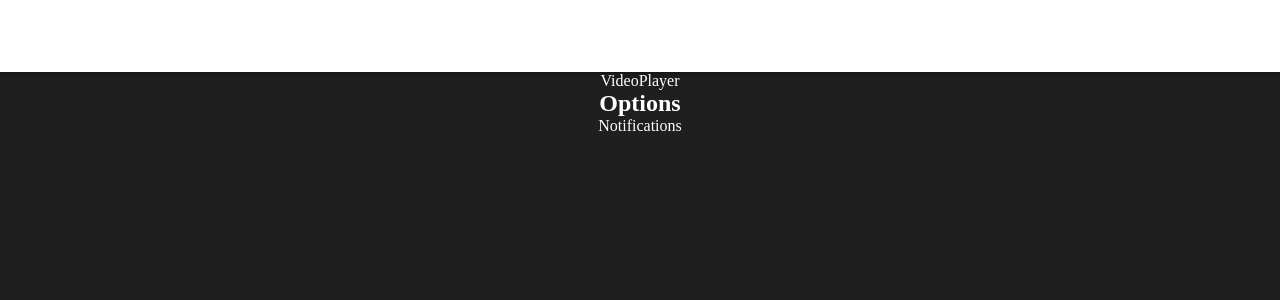
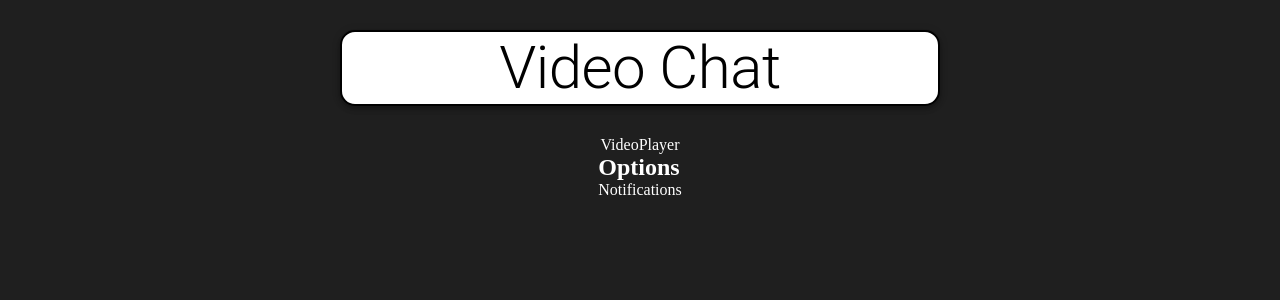
Before and after one commit to 4nth0ny1/react-video-chat-app, a React (Create React App) app in the folder client/: page / in a window 1280 px wide. Shown: the top 300 px of the page. Built offline with nearby package versions, Linux system fonts and the light colour scheme; no server answers.

Commit message:
added SocketContext and shared it with entire app

```diff
--- a/client/src/App.js
+++ b/client/src/App.js
@@ -3,11 +3,40 @@ import { Typography, AppBar } from "@material-ui/core";
 import VideoPlayer from "./components/VideoPlayer";
 import Options from "./components/Options";
 import Notifications from "./components/Notifications";
+import { makeStyles } from "@material-ui/core/styles";
+
+const useStyles = makeStyles((theme) => ({
+  appBar: {
+    borderRadius: 15,
+    margin: "30px 100px",
+    display: "flex",
+    flexDirection: "row",
+    justifyContent: "center",
+    alignItems: "center",
+    width: "600px",
+    border: "2px solid black",
+    color: "black",
+
+    [theme.breakpoints.down("xs")]: {
+      width: "90%",
+    },
+  },
+  image: {
+    marginLeft: "15px",
+  },
+  wrapper: {
+    display: "flex",
+    flexDirection: "column",
+    alignItems: "center",
+    width: "100%",
+  },
+}));
 
 function App() {
+  const classes = useStyles();
   return (
-    <div className="App">
-      <AppBar position="static" color="inherit">
+    <div className={classes.wrapper}>
+      <AppBar position="static" color="inherit" className={classes.appBar}>
         <Typography variant="h2" align="center">
           Video Chat
         </Typography>
--- /dev/null
+++ b/client/src/SocketContext.js
@@ -0,0 +1,111 @@
+import React, { createContext, useState, useRef, useEffect } from "react";
+import { io } from "socket.io-client";
+import Peer from "simple-peer";
+
+const SocketContext = createContext();
+
+const socket = io("http://localhost:5000");
+// const socket = io("https://warm-wildwood-81069.herokuapp.com");
+
+const ContextProvider = ({ children }) => {
+  const [callAccepted, setCallAccepted] = useState(false);
+  const [callEnded, setCallEnded] = useState(false);
+  const [stream, setStream] = useState();
+  const [name, setName] = useState("");
+  const [call, setCall] = useState({});
+  const [me, setMe] = useState("");
+
+  const myVideo = useRef();
+  const userVideo = useRef();
+  const connectionRef = useRef();
+
+  useEffect(() => {
+    navigator.mediaDevices
+      .getUserMedia({ video: true, audio: true })
+      .then((currentStream) => {
+        setStream(currentStream);
+
+        myVideo.current.srcObject = currentStream;
+      });
+
+    socket.on("me", (id) => setMe(id));
+
+    socket.on("callUser", ({ from, name: callerName, signal }) => {
+      setCall({ isReceivingCall: true, from, name: callerName, signal });
+    });
+  }, []);
+
+  const answerCall = () => {
+    setCallAccepted(true);
+
+    const peer = new Peer({ initiator: false, trickle: false, stream });
+
+    peer.on("signal", (data) => {
+      socket.emit("answerCall", { signal: data, to: call.from });
+    });
+
+    peer.on("stream", (currentStream) => {
+      userVideo.current.srcObject = currentStream;
+    });
+
+    peer.signal(call.signal);
+
+    connectionRef.current = peer;
+  };
+
+  const callUser = (id) => {
+    const peer = new Peer({ initiator: true, trickle: false, stream });
+
+    peer.on("signal", (data) => {
+      socket.emit("callUser", {
+        userToCall: id,
+        signalData: data,
+        from: me,
+        name,
+      });
+    });
+
+    peer.on("stream", (currentStream) => {
+      userVideo.current.srcObject = currentStream;
+    });
+
+    socket.on("callAccepted", (signal) => {
+      setCallAccepted(true);
+
+      peer.signal(signal);
+    });
+
+    connectionRef.current = peer;
+  };
+
+  const leaveCall = () => {
+    setCallEnded(true);
+
+    connectionRef.current.destroy();
+
+    window.location.reload();
+  };
+
+  return (
+    <SocketContext.Provider
+      value={{
+        call,
+        callAccepted,
+        myVideo,
+        userVideo,
+        stream,
+        name,
+        setName,
+        callEnded,
+        me,
+        callUser,
+        leaveCall,
+        answerCall,
+      }}
+    >
+      {children}
+    </SocketContext.Provider>
+  );
+};
+
+export { ContextProvider, SocketContext };
```
Also changed, not shown: client/src/index.js (+9 -8 lines).
